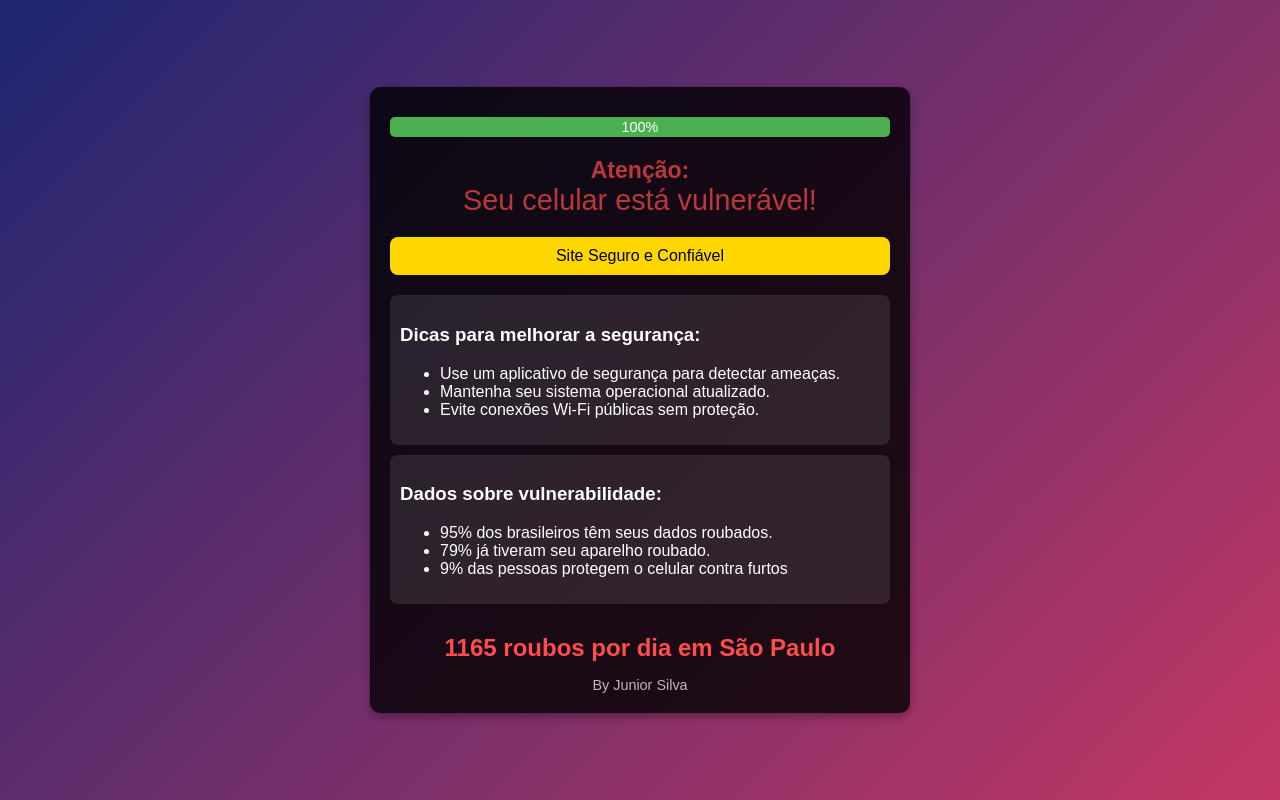
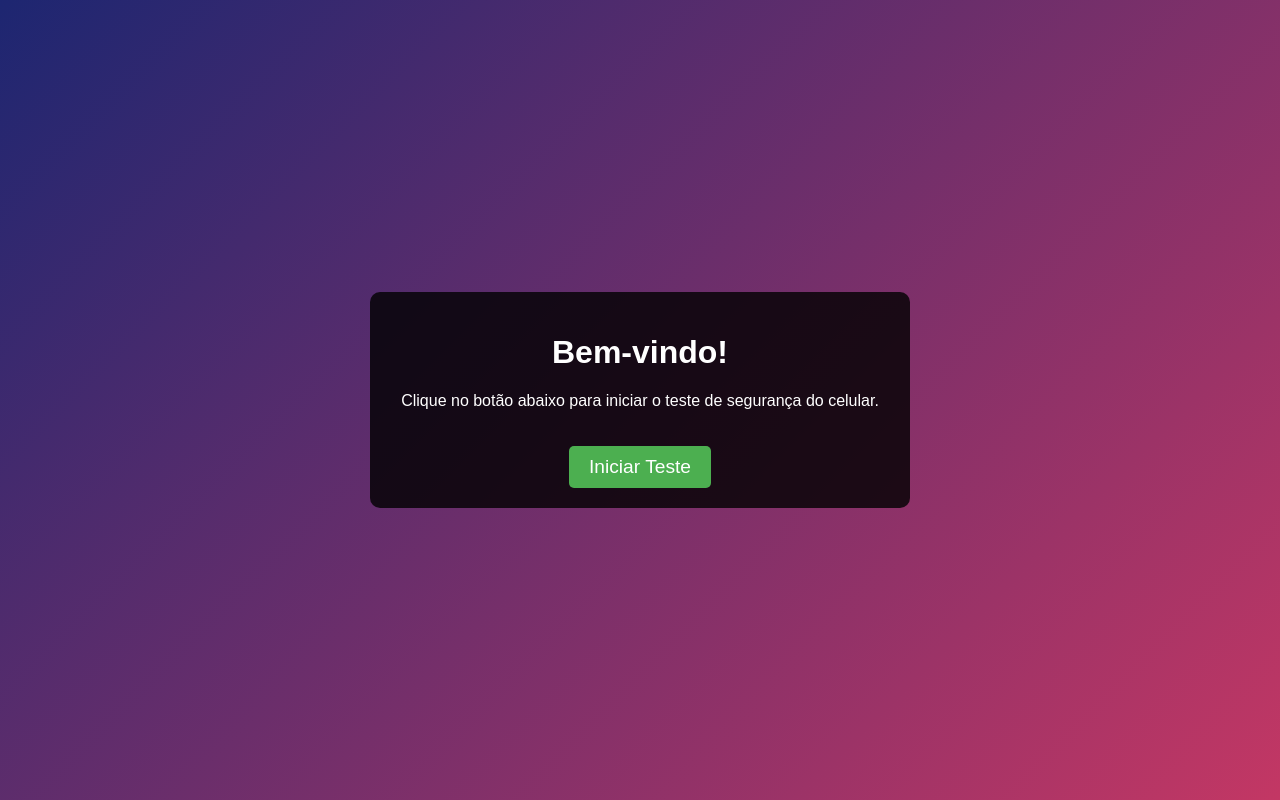
Before and after one commit to juniorpb2024/Celular-Anti-Roubo, a plain HTML site: page index.html in a window 1280 px wide. Drawn offline with Linux system fonts and the light colour scheme.

Commit message:
Update index.html

```diff
--- a/index.html
+++ b/index.html
@@ -5,7 +5,7 @@
     <meta name="viewport" content="width=device-width, initial-scale=1.0">
     <title>Verificação de Segurança</title>
     <style>
-        /* Fundo gradiente e centralização */
+        /* Estilo geral */
         body {
             display: flex;
             align-items: center;
@@ -15,9 +15,6 @@
             font-family: Arial, sans-serif;
             background: linear-gradient(135deg, #1d2671, #c33764);
             color: #ffffff;
-            text-align: center;
-            padding: 0 20px;
-            box-sizing: border-box;
         }
         .container {
             max-width: 500px;
@@ -25,199 +22,131 @@
             background-color: rgba(0, 0, 0, 0.8);
             padding: 20px;
             border-radius: 10px;
-            box-shadow: 0px 4px 8px rgba(0, 0, 0, 0.3);
+            text-align: center;
         }
-        .header-title {
-            font-size: 1.5em;
-            margin-bottom: 15px;
-            background-color: rgba(255, 255, 255, 0.1);
-            padding: 10px;
-            border-radius: 8px;
-        }
-        .loading {
+        .button {
+            background-color: #4caf50;
+            color: white;
+            padding: 10px 20px;
             font-size: 1.2em;
-            margin-bottom: 10px;
-        }
-        .progress-bar {
-            width: 100%;
-            background-color: #555;
+            border: none;
             border-radius: 5px;
-            overflow: hidden;
-            margin-top: 10px;
-            position: relative;
-            height: 20px;
-        }
-        .progress-bar-fill {
-            height: 100%;
-            background-color: #4caf50;
-            width: 0;
-            transition: width 0.1s;
-        }
-        .progress-text {
-            position: absolute;
-            width: 100%;
-            top: 0;
-            font-size: 0.9em;
-            color: #ffffff;
-            line-height: 20px;
-        }
-        .message {
-            font-size: 1.8em;
-            color: #ff4c4c;
-            display: none;
-            margin-top: 20px;
-            margin-bottom: 20px;
-            animation: slowBlink 2s infinite;
-        }
-        .message .attention {
-            font-size: 0.8em;
-            font-weight: bold;
-            display: block;
-        }
-        .security-badge {
-            font-size: 1em;
-            background-color: #ffd700;
-            padding: 10px;
-            border-radius: 8px;
-            margin-bottom: 20px;
-            color: #000000;
-            display: none;
-        }
-        .map-container {
-            display: flex;
-            flex-direction: column;
-            align-items: center;
+            cursor: pointer;
             margin-top: 20px;
         }
-        .robbery-number {
-            font-size: 1.5em;
-            color: #ff4c4c;
-            margin-top: 10px;
-            font-weight: bold;
+        .button:hover {
+            background-color: #45a049;
         }
-        @keyframes slowBlink {
-            0%, 50%, 100% {
-                opacity: 1;
-            }
-            25%, 75% {
-                opacity: 0;
-            }
+        .question {
+            display: none;
+            margin-bottom: 20px;
         }
-        .info, .vulnerability-data {
+        .answers {
+            margin-top: 15px;
+        }
+        .answers button {
+            display: block;
+            margin: 5px auto;
+            padding: 10px 20px;
+            background-color: #4caf50;
+            border: none;
+            color: white;
             font-size: 1em;
-            background-color: rgba(255, 255, 255, 0.1);
-            padding: 10px;
-            border-radius: 8px;
-            margin-top: 10px;
-            text-align: left;
-            display: none;
+            cursor: pointer;
+            border-radius: 5px;
         }
-        .author-signature {
-            margin-top: 15px;
-            font-size: 0.9em;
-            color: #ffffff;
-            opacity: 0.7;
+        .answers button:hover {
+            background-color: #45a049;
         }
     </style>
 </head>
 <body>
     <div class="container">
-        <div id="header-title" class="header-title">Analisando Vulnerabilidade do celular...</div>
-        <div id="loading" class="loading">Carregando, por favor aguarde...</div>
-        <div class="progress-bar">
-            <div id="progress-fill" class="progress-bar-fill">
-                <div id="progress-text" class="progress-text">0%</div>
-            </div>
+        <div id="welcome">
+            <h1>Bem-vindo!</h1>
+            <p>Clique no botão abaixo para iniciar o teste de segurança do celular.</p>
+            <button class="button" onclick="startTest()">Iniciar Teste</button>
         </div>
-        <div id="message" class="message">
-            <span class="attention">Atenção:</span>
-            Seu celular está vulnerável!
+        <div id="questionnaire" class="question">
+            <h2>Perguntas de Segurança</h2>
+            <p id="question-text"></p>
+            <div class="answers" id="answers"></div>
         </div>
-        <div id="security-badge" class="security-badge">
-            Site Seguro e Confiável
+        <div id="loading" class="question">
+            <h2>Carregando...</h2>
+            <p>Por favor, aguarde.</p>
         </div>
-        <div id="info" class="info"></div>
-        <div id="vulnerability-data" class="vulnerability-data">
-            <h3>Dados sobre vulnerabilidade:</h3>
-            <ul>
-                <li>95% dos brasileiros têm seus dados roubados.</li>
-                <li>79% já tiveram seu aparelho roubado.</li>
-                <li>9% das pessoas protegem o celular contra furtos</li>
-            </ul>
-        </div>
-        <div class="map-container">
-            <div id="robbery-number" class="robbery-number"></div>
-        </div>
-        <div class="author-signature">By Junior Silva</div>
     </div>
 
     <script>
-        // Números aleatórios de roubos
-        const roubos = [1.726, 895, 1231, 786, 1165];
+        const questions = [
+            {
+                question: "Qual a melhor forma de proteger seu celular?",
+                answers: ["Ativar autenticação biométrica", "Deixar desbloqueado", "Usar senhas fáceis como '1234'"]
+            },
+            {
+                question: "O que fazer ao usar Wi-Fi público?",
+                answers: ["Evitar acessos sensíveis", "Realizar transações bancárias", "Desativar antivírus"]
+            },
+            {
+                question: "Como evitar roubo de dados?",
+                answers: ["Usar apps confiáveis", "Baixar apps desconhecidos", "Compartilhar senhas com amigos"]
+            },
+            {
+                question: "Como manter o sistema atualizado?",
+                answers: ["Habilitar atualizações automáticas", "Ignorar mensagens de atualização", "Desinstalar apps desnecessários"]
+            },
+            {
+                question: "O que fazer ao receber links desconhecidos?",
+                answers: ["Evitar clicar", "Abrir imediatamente", "Compartilhar com amigos"]
+            },
+            {
+                question: "Como proteger suas redes sociais?",
+                answers: ["Usar autenticação em dois fatores", "Usar a mesma senha em tudo", "Evitar senhas longas"]
+            }
+        ];
 
-        // Seleciona um número aleatório de roubos e exibe
-        function atualizarRoubos() {
-            const numeroDeRoubos = roubos[Math.floor(Math.random() * roubos.length)];
-            document.getElementById("robbery-number").textContent = `${numeroDeRoubos} roubos por dia em São Paulo`;
+        let currentQuestion = 0;
+
+        function startTest() {
+            document.getElementById("welcome").style.display = "none";
+            showQuestion();
         }
 
-        // Dados fictícios para as dicas de segurança
-        const dicas = [
-            "Ative o bloqueio de tela por senha ou biometria.",
-            "Evite conexões Wi-Fi públicas sem proteção.",
-            "Use um aplicativo de segurança para detectar ameaças.",
-            "Mantenha seu sistema operacional atualizado.",
-            "Desative permissões de aplicativos desnecessárias.",
-            "Faça backup regular dos seus dados.",
-            "Instale apps somente de fontes confiáveis.",
-            "Use autenticação de dois fatores sempre que possível.",
-            "Desative o Bluetooth quando não estiver em uso.",
-            "Cuidado com links suspeitos e phishing."
-        ];
+        function showQuestion() {
+            if (currentQuestion < questions.length) {
+                const questionnaire = document.getElementById("questionnaire");
+                const questionText = document.getElementById("question-text");
+                const answersDiv = document.getElementById("answers");
 
-        function exibirDicas() {
-            let infoDiv = document.getElementById("info");
-            let dicasAleatorias = dicas.sort(() => 0.5 - Math.random()).slice(0, 3);
-            infoDiv.innerHTML = `
-                <h3>Dicas para melhorar a segurança:</h3>
-                <ul>
-                    ${dicasAleatorias.map(dica => `<li>${dica}</li>`).join('')}
-                </ul>
-            `;
-            infoDiv.style.display = "block";
+                questionnaire.style.display = "block";
+                questionText.textContent = questions[currentQuestion].question;
+                answersDiv.innerHTML = "";
+
+                questions[currentQuestion].answers.forEach(answer => {
+                    const button = document.createElement("button");
+                    button.textContent = answer;
+                    button.onclick = () => nextQuestion();
+                    answersDiv.appendChild(button);
+                });
+            } else {
+                showLoading();
+            }
         }
 
-        function exibirVulnerabilidade() {
-            let vulnDiv = document.getElementById("vulnerability-data");
-            vulnDiv.style.display = "block";
+        function nextQuestion() {
+            currentQuestion++;
+            showQuestion();
         }
 
-        function exibirSeloSeguranca() {
-            let badgeDiv = document.getElementById("security-badge");
-            badgeDiv.style.display = "block";
+        function showLoading() {
+            document.getElementById("questionnaire").style.display = "none";
+            document.getElementById("loading").style.display = "block";
+            setTimeout(() => {
+                alert("Fluxo atual iniciado!");
+                // Aqui você pode redirecionar para o fluxo existente.
+            }, 3000);
         }
-
-        const progressFill = document.getElementById("progress-fill");
-        const progressText = document.getElementById("progress-text");
-        const headerTitle = document.getElementById("header-title");
-        let progress = 0;
-
-        const progressInterval = setInterval(() => {
-            progress += 2;
-            progressFill.style.width = `${progress}%`;
-            progressText.textContent = `${progress}%`;
-
-            if (progress >= 100) {
-                clearInterval(progressInterval);
-                document.getElementById("loading").style.display = "none";
-                headerTitle.style.display = "none";
-                document.getElementById("message").style.display = "block";
-                exibirDicas();
-                exibirVulnerabilidade();
-                exibirSeloSeguranca();
-                atualizarRoubos();
-            }
-        }, 100);
     </script>
 </body>
 </html>
```
